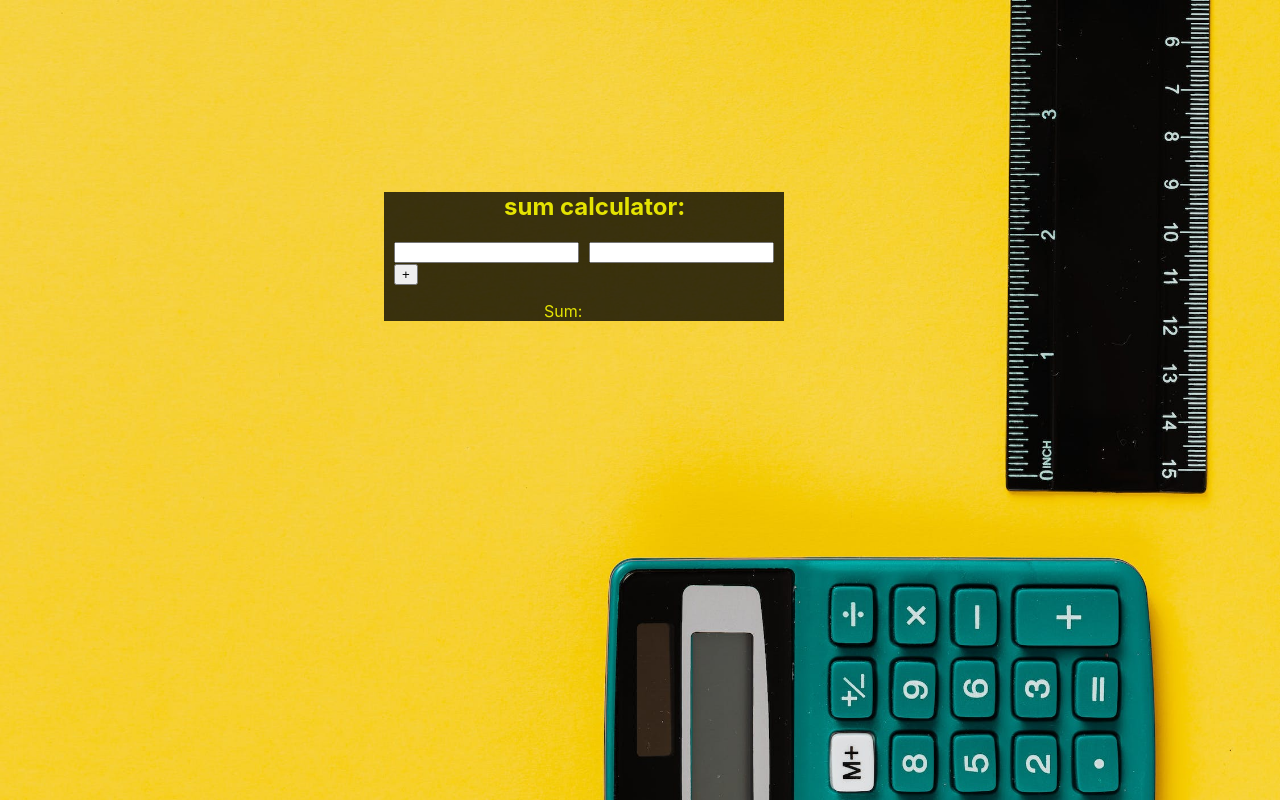
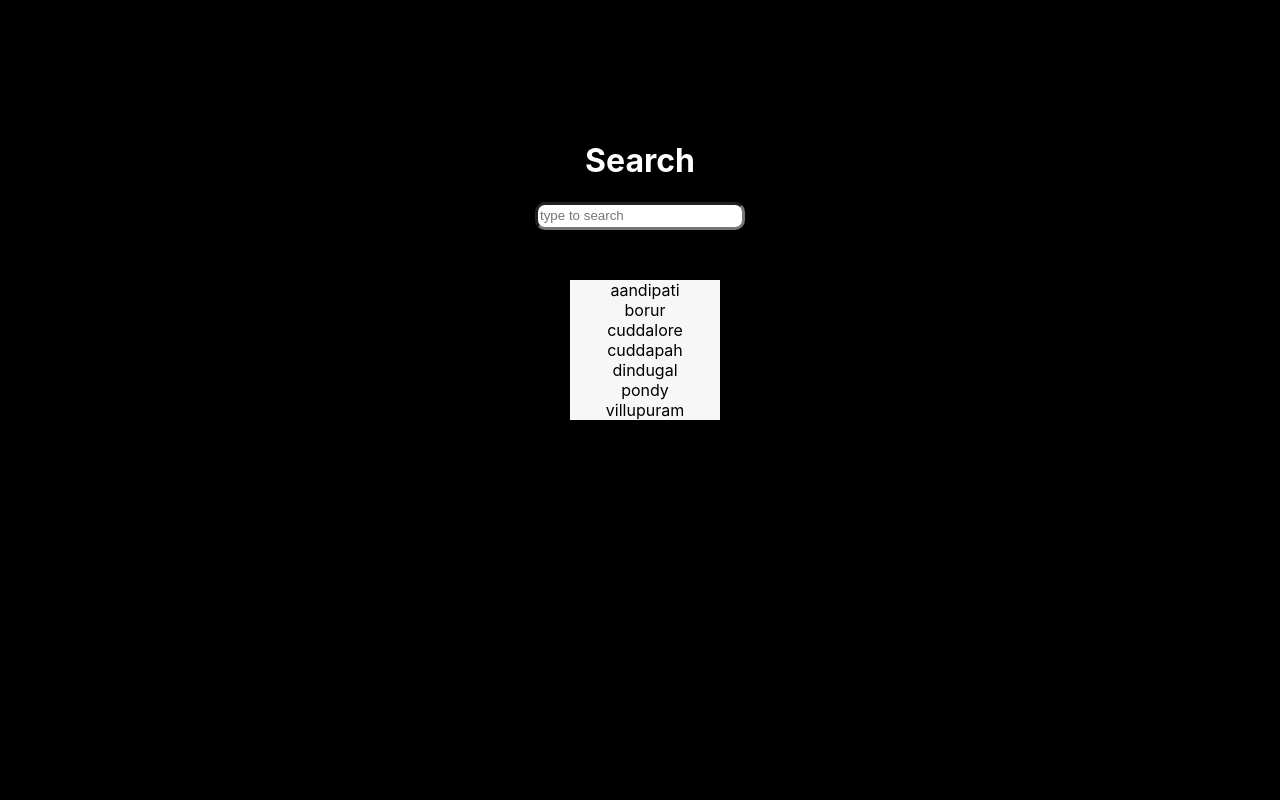
Before and after one commit to Malini27/ReduxIncDec, a React (Create React App) app: page / in a window 1280 px wide. Built offline with nearby package versions, Linux system fonts and the light colour scheme.

Commit message:
m3 commit

```diff
--- a/src/App.css
+++ b/src/App.css
@@ -1,47 +1,35 @@
 body{
-    background: url("/public/maths.jpeg");
-    background-size: cover;
-    background-repeat: no-repeat;
-    background-attachment: fixed;
-    color:rgba(255, 255, 0, 0.863);
+    color:white;
+    background-color: black;
+}
+
+.container{
+    text-align: center;
+    margin: 0 auto;
+    margin-top: 100px;
+    max-width: 400px;
+    padding: 20px;
+    border-radius: 30px;
+}
+.searchbar{
+    width: 200px;
+    height: 20px;
+    border-width: 3px;
+    border-radius: 10px;
+}
+.searchlist{
+    margin-top: 50px;
+    list-style-type: none;
+    margin-right: 50px;
 
 }
-
-.div1{
-    margin-left: 30%;
-    width: 400px;
-    background-color:rgba(0, 0, 0, 0.767);
-    margin-top: 15%;
-
+.result{
+    color: black;
+    margin-left: 90px;
+    background-color: rgb(247, 247, 247);
+    max-width: 150px;
 
 }
-h2{
-    color: rgba(255, 255, 0, 0.863);
-    margin-left: 30%;
+.result:hover{
+    background-color: none;
 }
-p{
-    color: rgba(255, 255, 0, 0.863);
-    margin-left: 40%;
-}
-.n1{
-    margin-left: 10px;
-}
-.btn{
-    margin-left: 10px;
-}
-
-@media screen and (max-width:570px){
-    div1{
-        margin: 10% auto;
-        width: 80%;
-    }
-    .h2,p{
-        margin-left: 10px;
-
-    }
-    .n1,btn{
-        margin-left: 0;
-    }
-
-
-}
--- a/src/App.jsx
+++ b/src/App.jsx
@@ -1,32 +1,45 @@
-import { useState } from 'react';
+import { useEffect, useState } from 'react';
 import './App.css'
-function  App(){
-    const[num1,setnum1]=useState('');
-    const[num2,setnum2]=useState('');
-    const[sum,setsum]=useState('');
+function App(){
+    const cities=['aandipati','borur','cuddalore','cuddapah','dindugal','pondy','villupuram']
 
-    const calculateSum=()=>{
-         const result=Number(num1)+Number(num2)
-         setsum(result)
+    const[search,setsearch]=useState('');          //declaring two state variable(search,setsearch) using usestate hook with empty string
+
+    const[filtered,setfiltered]=useState(cities);  //declaring two state variables and initializing with cities array
+
+    const onchangehandler=(event)=>{        // It updates the search state with the current value of the input field when the user types into it.
+        setsearch(event.target.value)
+    }
+
+    useEffect(()=>{     //useEffect hook to run a side effect when the search state changes.
+        const filtered=[...cities].filter(
+            (element)=>(element?.toLocaleLowerCase()?.startsWith(search.toLocaleLowerCase()))  // filtering the cities array based on whether each city starts with the lowercase version of the search value. This will update the list of cities that match the search criteria.
+
+        )
+            setfiltered(filtered)
+
 
     }
+    ,[search])
 
 
-    return(
-        <div className='div1'>
-            <h2>sum calculator:</h2>
-            <div>
 
-                <input type="Number" value={num1} className="n1"onChange={(e) => setnum1(e.target.value)}></input>
-                <input type="Number" value={num2} className='n1' onChange={(e) => setnum2(e.target.value)}></input>
+return(
+    <div className='container'>
+        <h1>Search</h1>
+        <input className='searchbar' placeholder='type to search'value={search} onChange={onchangehandler}></input>
+        <ol className='searchlist'>
+            {
+                filtered.map((element,idx)=>{
+                    return(
+                        <li className='result'key={idx} value={element}>{element}</li>
+                    )
 
-            <button className='btn' onClick={calculateSum}>+</button>
-            <p >Sum: {sum}</p>
-            </div>
-        </div>
+                })
+            }
 
-
-    )
-
+        </ol>
+    </div>
+)
 }
 export default App;
```
Also changed, not shown: public/cursor.png (added).
